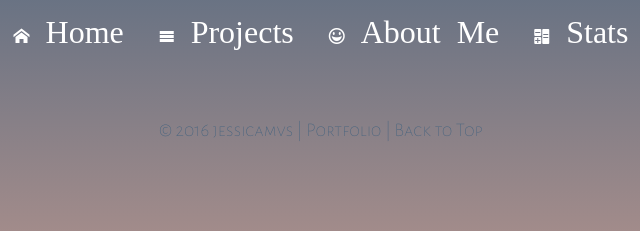
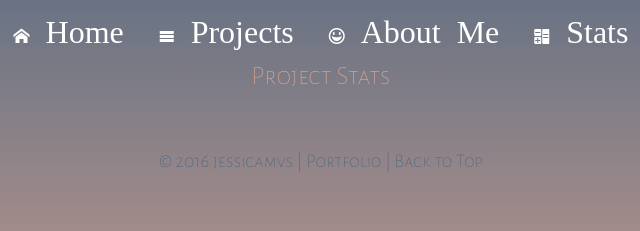
Before and after one commit to jessicamvs/portfolio, a plain HTML site: page index.html in a window 1280 px wide. Both pictures are taken after a click on the link "Stats". Shown: the part 215-446 px from the top of the page, 319-959 px from the left. Drawn offline with nearby package versions, Linux system fonts and the light colour scheme; files whose address does not match are found by name.

Commit message:
Tab nav works for stats, added handlbars template for stats

```diff
--- a/index.html
+++ b/index.html
@@ -21,6 +21,9 @@
             <a href="#">More &rarr;</a>
             <hr>
           </article>
+    </script>
+    <script id="statTemplate" type="text/x-handlebars-template">
+          <li>{{title}}'s description has {{numWords}} words</li>
     </script>
   </head>
   <body>
@@ -61,6 +64,12 @@
           </p>
         </section>
       </section>
+      <section id="stats" class="tab-content">
+        <header>
+          Project Stats
+        </header>
+        <ul id="statList"></ul>
+      </section>
     </main>
     <footer>
       &copy; 2016 jessicamvs | Portfolio | <a href="#top">Back to Top</a>
```
